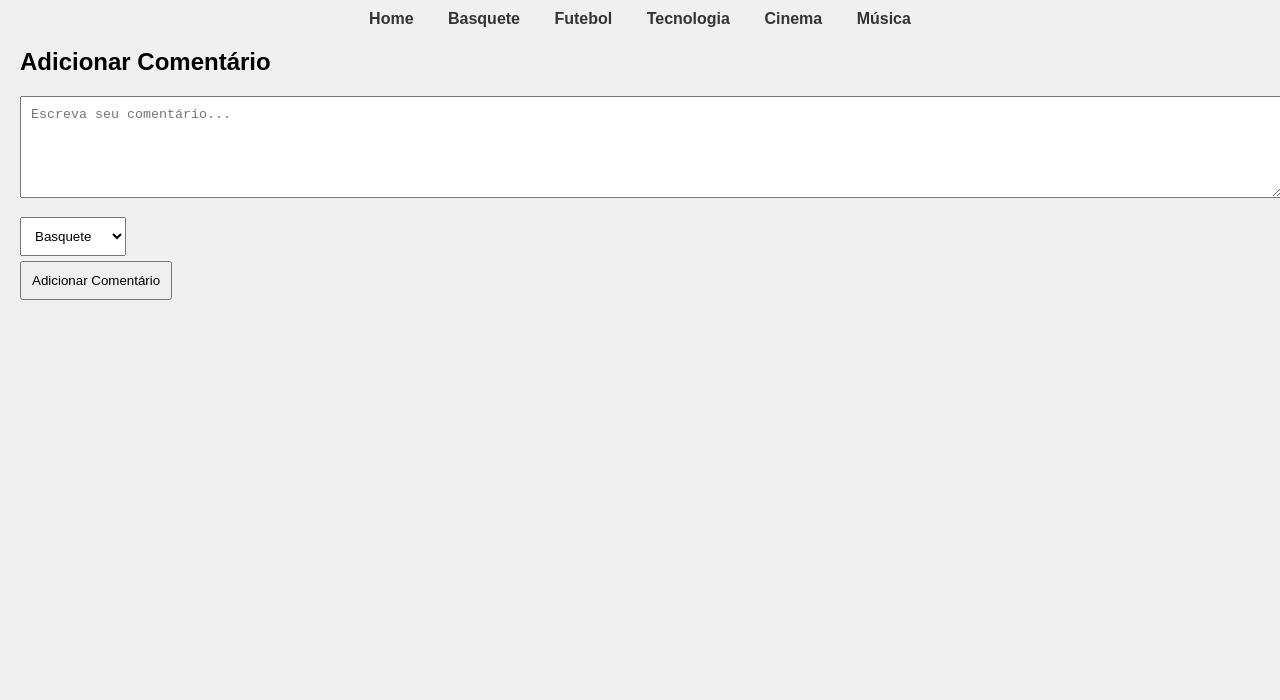
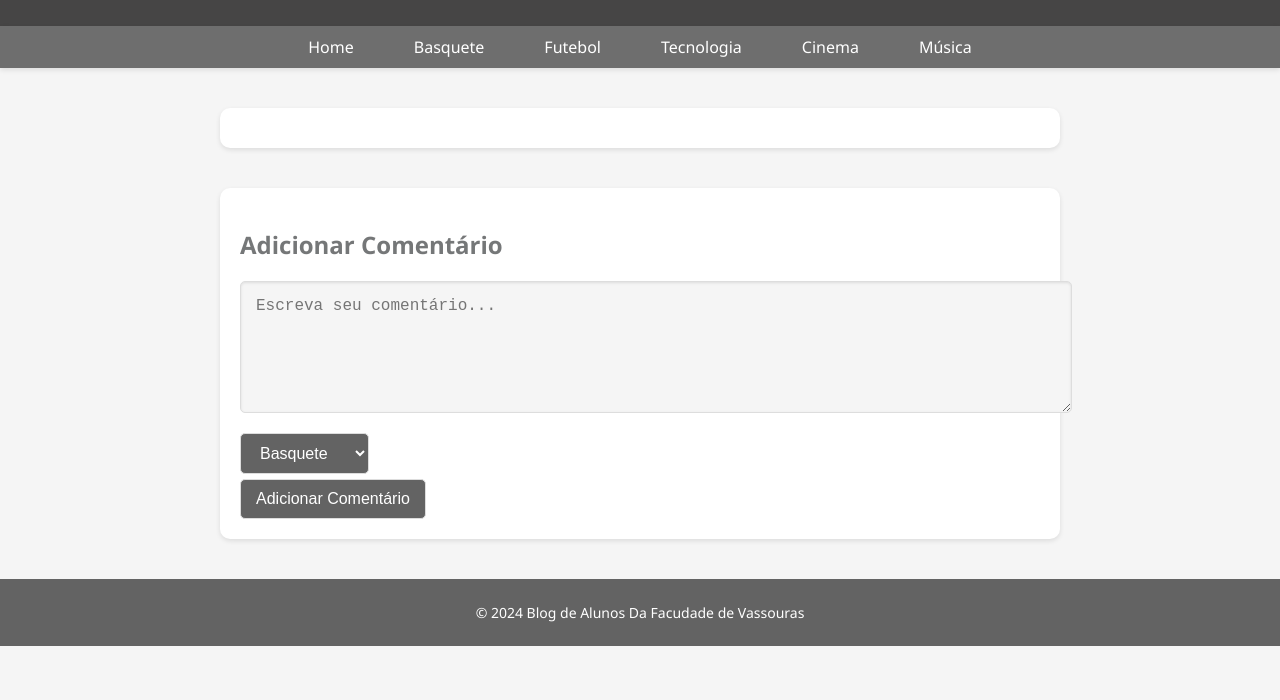
Before and after one commit to PiazzaroloPedro/blog_full_stack, a plain HTML site: page index.html in a window 1280 px wide. Shown: the part 100-800 px from the top of the page. Drawn offline with Linux system fonts and the light colour scheme.

Commit message:
index.html
update

```diff
--- a/index.html
+++ b/index.html
@@ -11,12 +11,14 @@
         <h1>Blog</h1>
     </header>
     <nav>
-        <a href="#" onclick="filterComments('todas')">Home</a>
-        <a href="#" onclick="filterComments('basquete')">Basquete</a>
-        <a href="#" onclick="filterComments('futebol')">Futebol</a>
-        <a href="#" onclick="filterComments('tecnologia')">Tecnologia</a>
-        <a href="#" onclick="filterComments('cinema')">Cinema</a>
-        <a href="#" onclick="filterComments('musica')">Música</a>
+        <ul>
+            <li><a href="#" onclick="filterComments('todas')">Home</a></li>
+            <li><a href="#" onclick="filterComments('basquete')">Basquete</a></li>
+            <li><a href="#" onclick="filterComments('futebol')">Futebol</a></li>
+            <li><a href="#" onclick="filterComments('tecnologia')">Tecnologia</a></li>
+            <li><a href="#" onclick="filterComments('cinema')">Cinema</a></li>
+            <li><a href="#" onclick="filterComments('musica')">Música</a></li>
+        </ul>
     </nav>
     <section id="comments-section">
         <!-- Comentários dinâmicos aparecerão aqui -->
@@ -37,6 +39,10 @@
         </form>
     </section>
 
+    <footer>
+        <p>&copy; 2024 Blog de Alunos Da Facudade de Vassouras</p>
+    </footer>
+
     <script src="script.js"></script>
 </body>
 </html>
--- a/styles.css
+++ b/styles.css
@@ -1,74 +1,142 @@
+/* Estilos Globais */
 body {
-    font-family: Arial, sans-serif;
+    font-family: 'Segoe UI', Tahoma, Geneva, Verdana, sans-serif;
     margin: 0;
     padding: 0;
-    background-color: #f0f0f0;
+    background-color: #f5f5f5;
+    color: #333;
 }
 
+/* Cabeçalho */
 header {
-    background-color: #333;
-    color: white;
-    padding: 10px 0;
+    background-color: #464545; /* Azul Claro */
+    color: #fff;
+    padding: 20px 0;
     text-align: center;
+    box-shadow: 0 2px 5px rgba(0, 0, 0, 0.2);
 }
 
+/* Navegação */
 nav {
-    margin: 10px 0;
-    text-align: center;
+    background-color: #6e6e6e; /* Verde Claro */
+    box-shadow: 0 2px 5px rgba(0, 0, 0, 0.1);
+    position: sticky;
+    top: 0;
+    z-index: 1000;
 }
 
-nav a {
-    margin: 0 15px;
-    text-decoration: none;
-    color: #333;
-    font-weight: bold;
+nav ul {
+    list-style-type: none;
+    margin: 0;
+    padding: 0;
+    display: flex;
+    justify-content: center;
 }
 
-section {
-    margin: 20px;
+nav ul li {
+    margin: 0 15px;
 }
 
+nav ul li a {
+    color: #fff;
+    text-decoration: none;
+    padding: 10px 15px;
+    display: block;
+    transition: background-color 0.3s, color 0.3s;
+}
+
+nav ul li a:hover {
+    background-color: #959896; /* Verde Escuro */
+    color: #fff;
+    border-radius: 5px;
+}
+
+/* Seções */
+section {
+    margin: 40px auto;
+    width: 90%;
+    max-width: 800px;
+    padding: 20px;
+    background-color: #fff;
+    box-shadow: 0 2px 5px rgba(0, 0, 0, 0.1);
+    border-radius: 10px;
+}
+
+/* Comentários */
 .comment {
-    background-color: white;
+    background-color: #fff;
     padding: 15px;
-    border: 1px solid #ddd;
-    margin-bottom: 10px;
+    border-left: 5px solid transparent;
+    margin-bottom: 15px;
     border-radius: 5px;
+    box-shadow: 0 1px 3px rgba(0, 0, 0, 0.1);
+    color: #333;
 }
 
 /* Estilos para as categorias */
 .comment[data-category="basquete"] {
-    border-left: 5px solid #2980b9; /* Azul */
+    border-left-color: #2980b9; /* Azul */
 }
 
 .comment[data-category="futebol"] {
-    border-left: 5px solid #27ae60; /* Verde */
+    border-left-color: #27ae60; /* Verde */
 }
 
 .comment[data-category="tecnologia"] {
-    border-left: 5px solid #e74c3c; /* Vermelho */
+    border-left-color: #e74c3c; /* Vermelho */
 }
 
 .comment[data-category="cinema"] {
-    border-left: 5px solid #f39c12; /* Laranja */
+    border-left-color: #f39c12; /* Laranja */
 }
 
 .comment[data-category="musica"] {
-    border-left: 5px solid #9b59b6; /* Roxo */
+    border-left-color: #9b59b6; /* Roxo */
 }
 
-#add-comment {
-    margin: 20px;
+/* Formulário de Comentários */
+#add-comment h2 {
+    color: #757778; /* Azul Claro */
 }
 
 #add-comment textarea {
     width: 100%;
-    height: 80px;
+    height: 100px;
     margin-bottom: 10px;
-    padding: 10px;
+    padding: 15px;
+    border: 1px solid #ddd;
+    border-radius: 5px;
+    background-color: #f5f5f5;
+    color: #333;
+    box-shadow: inset 0 1px 3px rgba(0, 0, 0, 0.1);
+    font-size: 16px;
 }
 
 #add-comment select, #add-comment button {
-    padding: 10px;
+    padding: 10px 15px;
     margin-top: 5px;
+    font-size: 16px;
+    border: 1px solid #ddd;
+    border-radius: 5px;
+    background-color: #636363; /* Azul Claro */
+    color: #fff;
+    cursor: pointer;
+    transition: background-color 0.3s, box-shadow 0.3s;
 }
+
+#add-comment button:hover {
+    background-color: #000000; /* Azul Escuro */
+    box-shadow: 0 2px 5px rgba(0, 0, 0, 0.2);
+}
+
+/* Rodapé */
+footer {
+    background-color: #636363; /* Verde Claro */
+    color: #fff;
+    padding: 10px 0;
+    text-align: center;
+    font-size: 14px;
+    position: relative;
+    bottom: 0;
+    width: 100%;
+}
```
